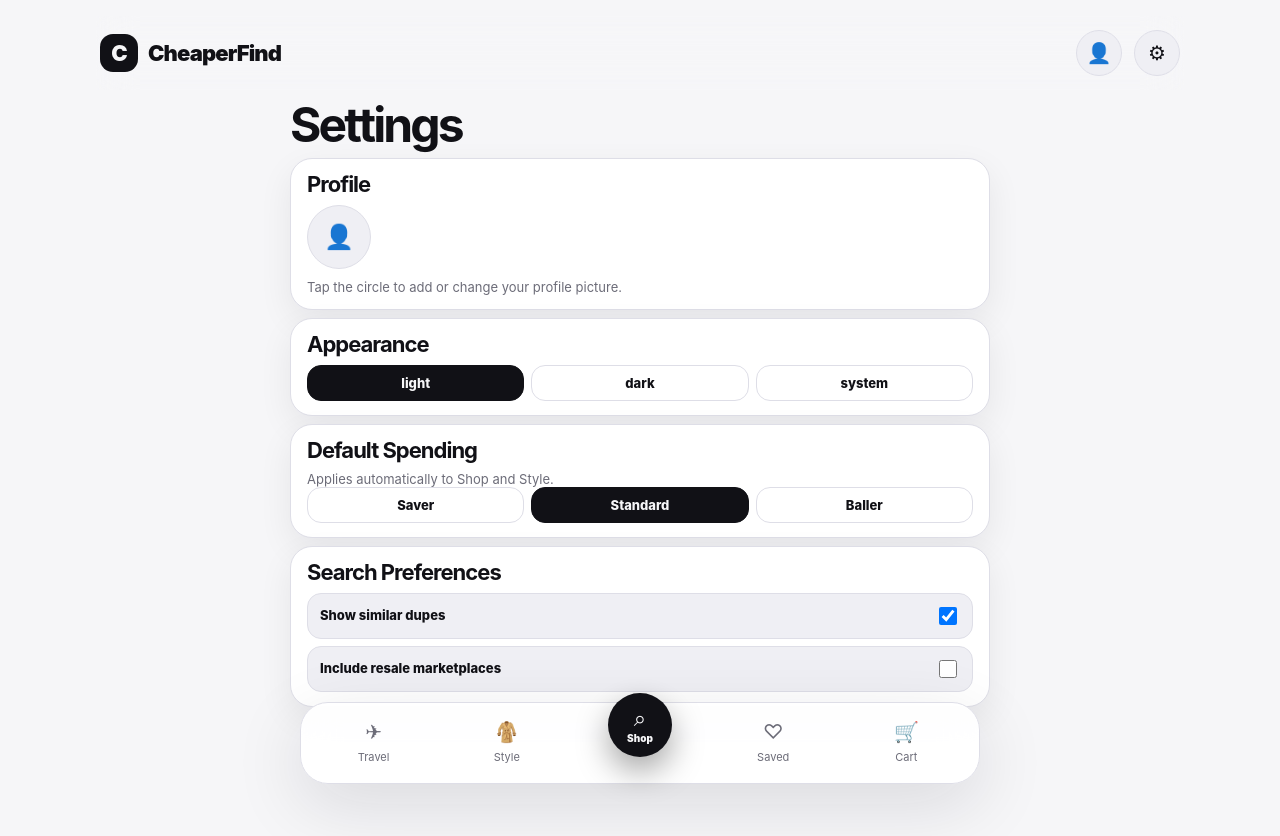
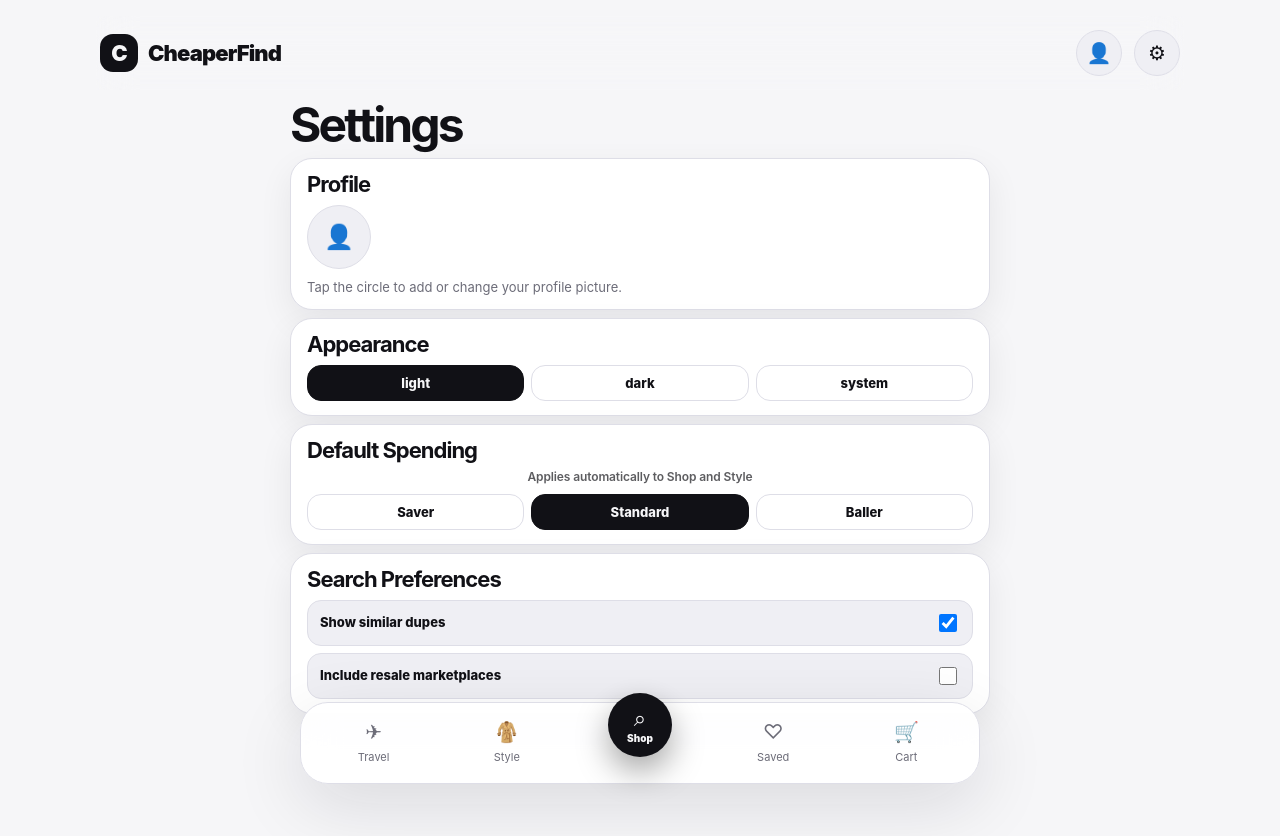
Before and after one commit to Jakelevin999/ccheapest-app-ver-3-, a Next.js app: page /settings in a window 1280 px wide. Built offline with nearby package versions, Linux system fonts and the light colour scheme.

Commit message:
Polish default spending subtitle UI

```diff
--- a/app/settings/page.tsx
+++ b/app/settings/page.tsx
@@ -55,7 +55,7 @@ export default function SettingsPage() {
 
     <div className="card settingsCard cleanSettingsCard compactSettingsCard">
       <h2>Default Spending</h2>
-      <p className="muted">Applies automatically to Shop and Style.</p>
+      <p style={{textAlign:'center',fontSize:'12px',opacity:0.68,fontWeight:600,margin:'-2px 0 10px',letterSpacing:'-0.01em'}}>Applies automatically to Shop and Style</p>
       <div className="tierOptions compactTierOptions settingsButtonGrid">{priceTiers.map(t => <button type="button" key={t} className={priceTier === t ? 'tierButton active' : 'tierButton'} onClick={() => setDefaultTier(t)}>{t}</button>)}</div>
     </div>
 
```
